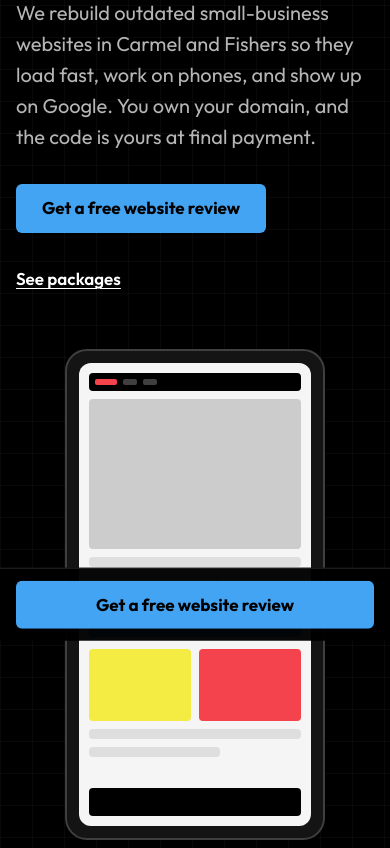
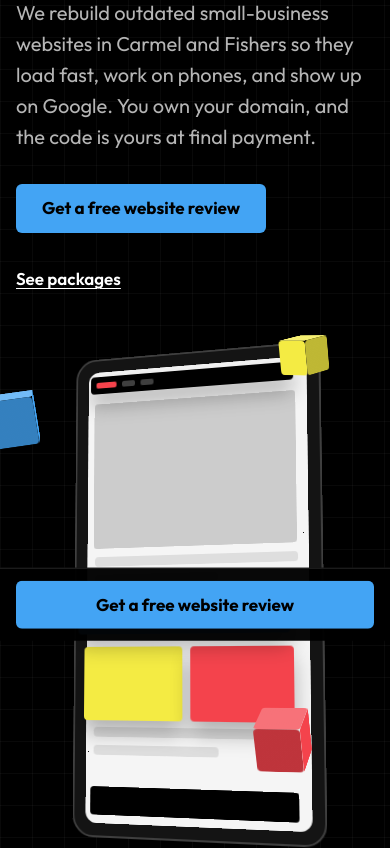
Before and after one commit to Brandino101234/blockandsite, an Astro site: page / in a window 390 px wide. Shown: the part 284-1132 px from the top of the page. Built offline with nearby package versions, Linux system fonts and the light colour scheme; Astro itself is replaced by a stand-in of ours.

Commit message:
Add 3D hero: angled phone, floating blocks, orbiting cubes
Pure CSS 3D (no library): the phone sits at an angle with its blocks
lifted to different depths, three logo-color cubes float and spin, and
the scene tilts toward the pointer on desktop. Static for reduced motion;
animations pause when the hero is off screen. Lighthouse still 100.

Co-Authored-By: Claude Opus 5.5 <noreply@anthropic.com>

```diff
--- a/src/components/Hero.astro
+++ b/src/components/Hero.astro
@@ -15,27 +15,65 @@
       </div>
     </div>
 
-    <!-- Signature visual: a phone-sized site assembling from blocks. The yellow block is the call button. -->
+    <!-- Signature visual: a phone-sized site built from blocks, shown in 3D. Blocks float off the screen at
+         different depths; three cubes (the logo colors) orbit it. Pure CSS 3D, tilts with the pointer. -->
     <div class="hero__art" aria-hidden="true">
+      <div class="rig-sway">
+      <div class="rig">
+      <div class="cube" style="--s:46px; --x:-20%; --y:10%; --z:90px; --c:var(--blue); --d:16s; --fd:4.5s"><div class="cube__spin"><i></i><i></i><i></i><i></i><i></i><i></i></div></div>
+      <div class="cube" style="--s:32px; --x:92%; --y:2%; --z:60px; --c:var(--yellow); --d:12s; --fd:3.8s"><div class="cube__spin"><i></i><i></i><i></i><i></i><i></i><i></i></div></div>
+      <div class="cube" style="--s:40px; --x:86%; --y:72%; --z:120px; --c:var(--red); --d:20s; --fd:5.2s"><div class="cube__spin"><i></i><i></i><i></i><i></i><i></i><i></i></div></div>
       <div class="phone">
         <div class="phone__screen">
-          <div class="blk blk--nav" style="--i:0"><span></span><span></span><span></span></div>
-          <div class="blk blk--banner" style="--i:1"></div>
-          <div class="blk blk--line" style="--i:2"></div>
-          <div class="blk blk--line blk--short" style="--i:3"></div>
-          <div class="blk blk--call" style="--i:4">
+          <div class="blk blk--nav" style="--i:0; --z:18px"><span></span><span></span><span></span></div>
+          <div class="blk blk--banner" style="--i:1; --z:8px"></div>
+          <div class="blk blk--line" style="--i:2; --z:4px"></div>
+          <div class="blk blk--line blk--short" style="--i:3; --z:4px"></div>
+          <div class="blk blk--call" style="--i:4; --z:46px">
             <svg viewBox="0 0 24 24" width="16" height="16" fill="none" stroke="currentColor" stroke-width="2.4" stroke-linecap="round" stroke-linejoin="round"><path d="M22 16.9v3a2 2 0 0 1-2.2 2 19.8 19.8 0 0 1-8.6-3.1 19.5 19.5 0 0 1-6-6A19.8 19.8 0 0 1 2.1 4.2 2 2 0 0 1 4.1 2h3a2 2 0 0 1 2 1.7c.1 1 .4 1.9.7 2.8a2 2 0 0 1-.5 2.1L8 9.9a16 16 0 0 0 6 6l1.3-1.3a2 2 0 0 1 2.1-.4c.9.3 1.8.6 2.8.7a2 2 0 0 1 1.7 2z"/></svg>
             Call now
           </div>
-          <div class="blk-row" style="--i:5"><div class="blk blk--tile blk--yellow"></div><div class="blk blk--tile blk--red"></div></div>
-          <div class="blk blk--line" style="--i:6"></div>
-          <div class="blk blk--line blk--short" style="--i:7"></div>
-          <div class="blk blk--footer" style="--i:8"></div>
+          <div class="blk-row" style="--i:5; --z:30px"><div class="blk blk--tile blk--yellow"></div><div class="blk blk--tile blk--red"></div></div>
+          <div class="blk blk--line" style="--i:6; --z:4px"></div>
+          <div class="blk blk--line blk--short" style="--i:7; --z:4px"></div>
+          <div class="blk blk--footer" style="--i:8; --z:12px"></div>
         </div>
+      </div>
+      </div>
       </div>
     </div>
   </div>
 </section>
+
+<script>
+  // Tilt the 3D scene toward the pointer (mouse/trackpad only; skipped for reduced motion), and pause
+  // the idle animations while the hero is off screen.
+  const hero = document.querySelector<HTMLElement>('.hero');
+  const rig = document.querySelector<HTMLElement>('.rig');
+  if (hero && rig) {
+    const reduced = matchMedia('(prefers-reduced-motion: reduce)').matches;
+    if (!reduced && matchMedia('(pointer: fine)').matches) {
+      let frame = 0;
+      hero.addEventListener('pointermove', (e) => {
+        const r = hero.getBoundingClientRect();
+        const dx = (e.clientX - r.left) / r.width - 0.5;
+        const dy = (e.clientY - r.top) / r.height - 0.5;
+        cancelAnimationFrame(frame);
+        frame = requestAnimationFrame(() => {
+          rig.style.setProperty('--ry', `${(dx * 24).toFixed(2)}deg`);
+          rig.style.setProperty('--rx', `${(-dy * 16).toFixed(2)}deg`);
+        });
+      });
+      hero.addEventListener('pointerleave', () => {
+        rig.style.setProperty('--ry', '0deg');
+        rig.style.setProperty('--rx', '0deg');
+      });
+    }
+    if ('IntersectionObserver' in window) {
+      new IntersectionObserver(([entry]) => hero.classList.toggle('is-offscreen', !entry.isIntersecting)).observe(hero);
+    }
+  }
+</script>
 
 <style>
   .hero {
@@ -91,6 +129,8 @@
     justify-content: center;
   }
   .phone {
+    position: relative;
+    transform-style: preserve-3d;
     width: min(68vw, 260px);
     aspect-ratio: 9 / 17;
     padding: 12px;
@@ -106,7 +146,7 @@
     padding: 10px;
     border-radius: 12px;
     background: #f5f5f5;
-    overflow: hidden;
+    transform-style: preserve-3d;
   }
   .blk,
   .blk-row {
@@ -157,6 +197,86 @@
   .blk--red { background: var(--red); }
   .blk--footer { margin-top: auto; height: 28px; background: var(--bg); }
 
+  /* ---- 3D scene ---- */
+  .hero__art {
+    perspective: 1100px;
+    perspective-origin: 50% 40%;
+  }
+  .rig-sway {
+    transform-style: preserve-3d;
+    animation: sway 9s ease-in-out infinite alternate;
+  }
+  .rig {
+    position: relative;
+    transform-style: preserve-3d;
+    transform: rotateX(calc(6deg + var(--rx, 0deg))) rotateY(calc(-18deg + var(--ry, 0deg)));
+    transition: transform 500ms var(--ease);
+  }
+  /* Blocks lift off the screen to their own depth (individual translate composes with the snap animation) */
+  .blk,
+  .blk-row {
+    translate: 0 0 var(--z, 0px);
+    transform-style: preserve-3d;
+  }
+  .blk--nav,
+  .blk--call,
+  .blk-row .blk {
+    box-shadow: 0 12px 20px rgb(0 0 0 / 0.28);
+  }
+
+  .cube {
+    position: absolute;
+    left: var(--x);
+    top: var(--y);
+    width: var(--s);
+    height: var(--s);
+    transform-style: preserve-3d;
+    transform: translateZ(var(--z));
+    animation: float var(--fd) ease-in-out infinite alternate;
+  }
+  .cube__spin {
+    position: relative;
+    width: 100%;
+    height: 100%;
+    transform-style: preserve-3d;
+    animation: spin var(--d) linear infinite;
+  }
+  .cube__spin i {
+    position: absolute;
+    inset: 0;
+    border-radius: 4px;
+    background: var(--c);
+    backface-visibility: hidden;
+  }
+  .cube__spin i:nth-child(1) { transform: translateZ(calc(var(--s) / 2)); }
+  .cube__spin i:nth-child(2) { transform: rotateY(180deg) translateZ(calc(var(--s) / 2)); }
+  .cube__spin i:nth-child(3) { transform: rotateY(90deg) translateZ(calc(var(--s) / 2)); }
+  .cube__spin i:nth-child(4) { transform: rotateY(-90deg) translateZ(calc(var(--s) / 2)); }
+  .cube__spin i:nth-child(5) { transform: rotateX(90deg) translateZ(calc(var(--s) / 2)); }
+  .cube__spin i:nth-child(6) { transform: rotateX(-90deg) translateZ(calc(var(--s) / 2)); }
+  /* Simple shading so the cubes read as solid: sides darker, top/bottom lighter */
+  .cube__spin i:nth-child(3),
+  .cube__spin i:nth-child(4) { background-image: linear-gradient(rgb(0 0 0 / 0.22), rgb(0 0 0 / 0.22)); }
+  .cube__spin i:nth-child(5),
+  .cube__spin i:nth-child(6) { background-image: linear-gradient(rgb(255 255 255 / 0.25), rgb(255 255 255 / 0.25)); }
+
+  .hero.is-offscreen .rig-sway,
+  .hero.is-offscreen .cube,
+  .hero.is-offscreen .cube__spin { animation-play-state: paused; }
+
+  @keyframes sway {
+    from { transform: rotateY(-7deg) translateY(0); }
+    to { transform: rotateY(7deg) translateY(-6px); }
+  }
+  @keyframes spin {
+    from { transform: rotateX(-24deg) rotateY(0deg); }
+    to { transform: rotateX(-24deg) rotateY(360deg); }
+  }
+  @keyframes float {
+    from { transform: translateZ(var(--z)) translateY(-8px); }
+    to { transform: translateZ(var(--z)) translateY(8px); }
+  }
+
   @keyframes snap {
     from {
       opacity: 0;
```
